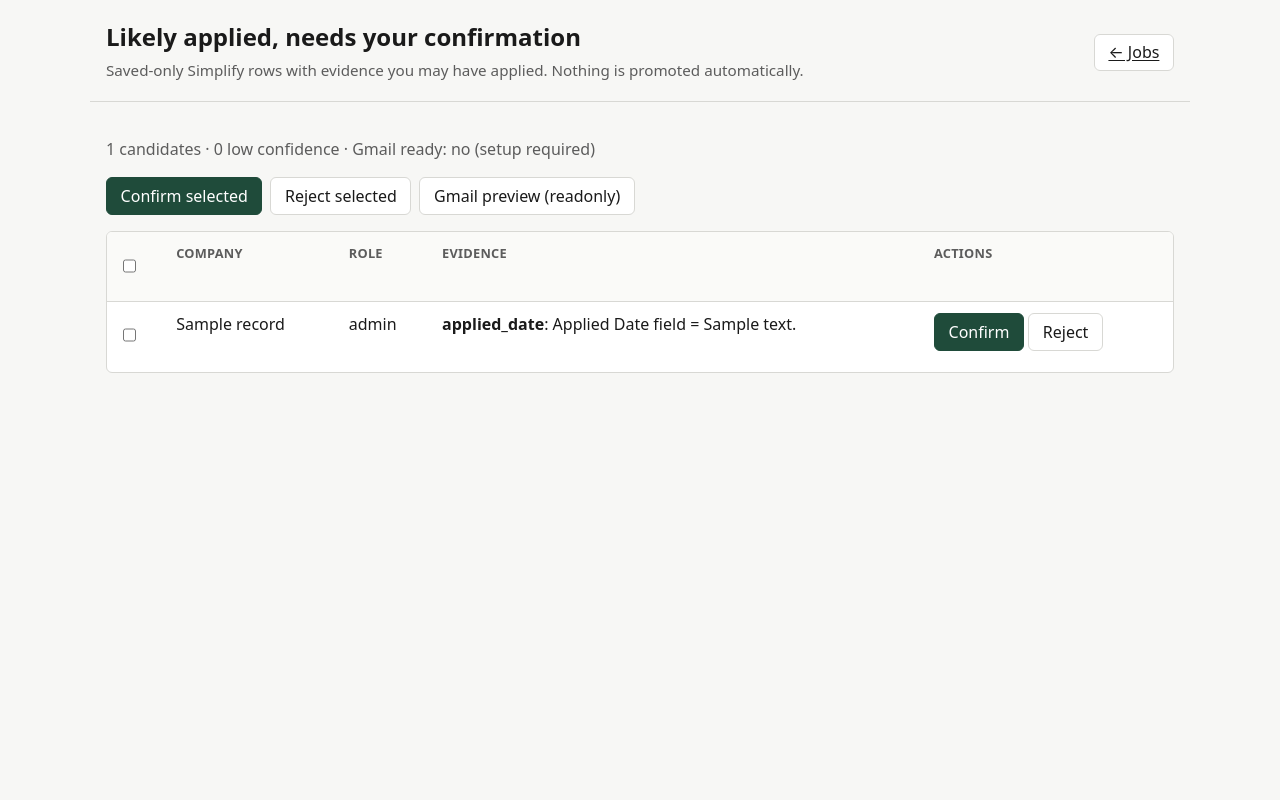
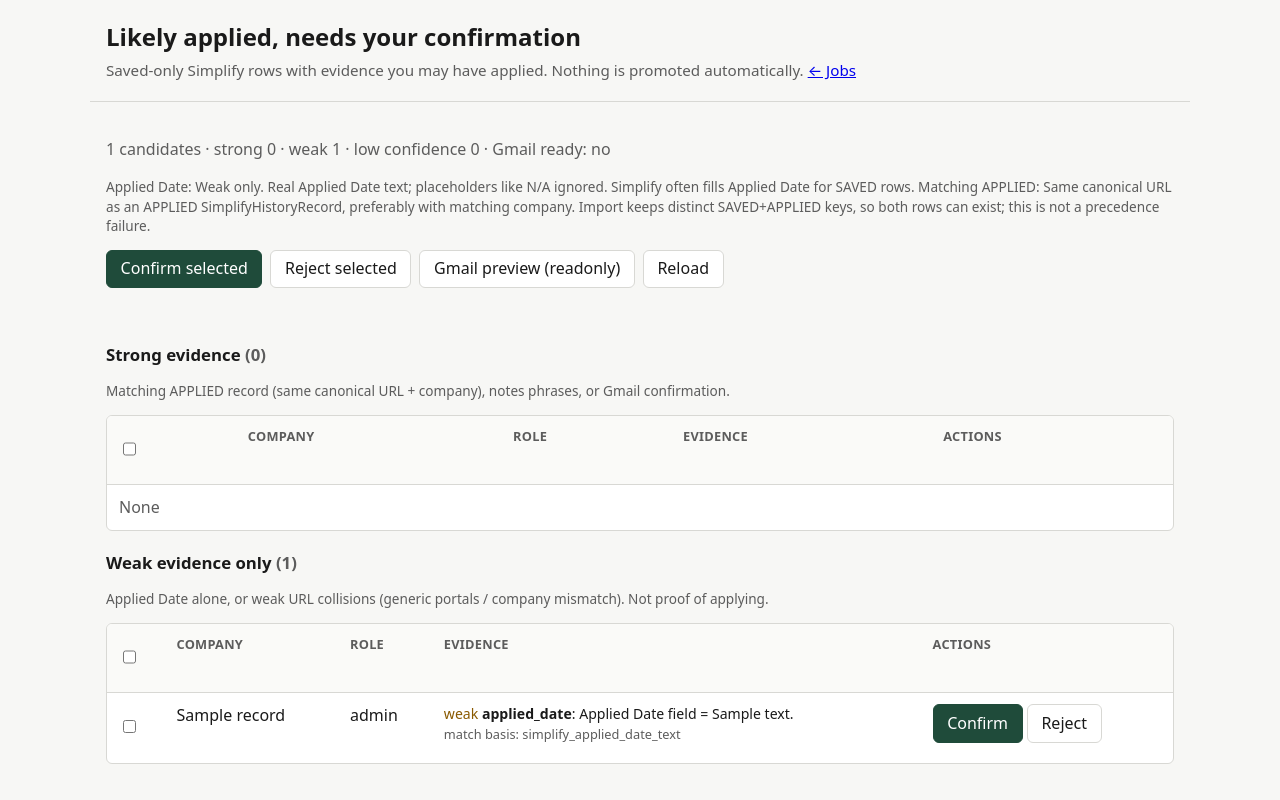
Before and after one commit to amanjakunnel/Ganesha, a FastAPI app: page /likely-applied in a window 1280 px wide. Run offline with FastAPI, Linux system fonts and the light colour scheme; tables that the repository leaves empty hold one stand-in row (values such as "Sample post").

Commit message:
Fix likely-applied review: evidence grouping, N/A dates, and OAuth hang.
Treat Simplify Applied Date placeholders as non-evidence, require company with
canonical-URL matches for strong signals, and harden local Gmail OAuth bind.

Co-authored-by: Cursor <cursoragent@cursor.com>

```diff
--- a/apps/dashboard/routes.py
+++ b/apps/dashboard/routes.py
@@ -733,21 +733,15 @@ class LikelyAppliedActionBody(BaseModel):
 def api_likely_applied(
     session: Session = Depends(get_session),
 ) -> JSONResponse:
-    from packages.core.services.likely_applied_service import list_likely_applied
+    from packages.core.services.likely_applied_service import list_likely_applied_grouped
     from packages.core.services.gmail_application_match import gmail_ready, gmail_paths
 
     try:
         check_database(session)
-        items = [c.to_dict() for c in list_likely_applied(session)]
-        return JSONResponse(
-            {
-                "items": items,
-                "count": len(items),
-                "low_confidence": sum(1 for i in items if i.get("low_confidence")),
-                "gmail_ready": gmail_ready(),
-                "gmail_paths": gmail_paths(),
-            }
-        )
+        payload = list_likely_applied_grouped(session)
+        payload["gmail_ready"] = gmail_ready()
+        payload["gmail_paths"] = gmail_paths()
+        return JSONResponse(payload)
     except Exception as exc:
         if is_database_unavailable(exc):
             return JSONResponse({"error": DB_UNAVAILABLE_MESSAGE}, status_code=503)
--- a/apps/dashboard/templates/likely_applied.html
+++ b/apps/dashboard/templates/likely_applied.html
@@ -5,98 +5,261 @@
   <meta name="viewport" content="width=device-width, initial-scale=1">
   <title>Likely applied — Ganesha</title>
   <link rel="stylesheet" href="/static/dashboard.css">
+  <style>
+    .group-heading { margin: 1.25rem 0 0.5rem; font-size: 1.05rem; }
+    .evidence-block { font-size: 0.88rem; }
+    .evidence-block .match-basis { color: var(--muted); font-size: 0.8rem; }
+    .strength-strong { color: #1b5e20; font-weight: 600; }
+    .strength-weak { color: #8a5a00; }
+    .status-line { margin: 0.5rem 0; min-height: 1.2em; }
+    .err { color: var(--danger); }
+  </style>
 </head>
 <body>
   <header class="site-header">
     <div class="header-text">
       <h1>Likely applied, needs your confirmation</h1>
-      <p class="subtitle">Saved-only Simplify rows with evidence you may have applied. Nothing is promoted automatically.</p>
+      <p class="subtitle">Saved-only Simplify rows with evidence you may have applied. Nothing is promoted automatically. <a href="/">← Jobs</a></p>
     </div>
-    <p><a class="btn" href="/">← Jobs</a></p>
   </header>
   <main>
     <p id="summary" class="muted">Loading…</p>
-    <div class="filter-actions" style="margin-bottom:1rem">
+    <p id="rules" class="muted" style="font-size:0.85rem"></p>
+    <div class="filter-actions" style="margin-bottom:1rem; display:flex; gap:0.5rem; flex-wrap:wrap">
       <button type="button" class="btn primary" id="bulk-confirm">Confirm selected</button>
       <button type="button" class="btn" id="bulk-reject">Reject selected</button>
       <button type="button" class="btn" id="gmail-preview">Gmail preview (readonly)</button>
+      <button type="button" class="btn" id="gmail-apply" hidden>Persist Gmail evidence</button>
+      <button type="button" class="btn" id="reload">Reload</button>
     </div>
+    <p id="action-status" class="status-line" role="status"></p>
     <p id="gmail-status" class="muted" hidden></p>
+
+    <h2 class="group-heading">Strong evidence <span id="strong-count" class="muted"></span></h2>
+    <p class="muted" style="font-size:0.85rem">Matching APPLIED record (same canonical URL + company), notes phrases, or Gmail confirmation.</p>
     <div class="table-wrap">
-      <table class="jobs-table">
+      <table class="jobs-table" id="strong-table">
         <thead>
           <tr>
-            <th scope="col"><input type="checkbox" id="select-all" aria-label="Select all"></th>
+            <th scope="col"><input type="checkbox" id="select-strong" aria-label="Select strong"></th>
             <th scope="col">Company</th>
             <th scope="col">Role</th>
             <th scope="col">Evidence</th>
             <th scope="col">Actions</th>
           </tr>
         </thead>
-        <tbody id="rows"></tbody>
+        <tbody id="strong-rows"></tbody>
+      </table>
+    </div>
+
+    <h2 class="group-heading">Weak evidence only <span id="weak-count" class="muted"></span></h2>
+    <p class="muted" style="font-size:0.85rem">Applied Date alone, or weak URL collisions (generic portals / company mismatch). Not proof of applying.</p>
+    <div class="table-wrap">
+      <table class="jobs-table" id="weak-table">
+        <thead>
+          <tr>
+            <th scope="col"><input type="checkbox" id="select-weak" aria-label="Select weak"></th>
+            <th scope="col">Company</th>
+            <th scope="col">Role</th>
+            <th scope="col">Evidence</th>
+            <th scope="col">Actions</th>
+          </tr>
+        </thead>
+        <tbody id="weak-rows"></tbody>
       </table>
     </div>
   </main>
   <script>
     function escapeHtml(v) {
-      return String(v).replace(/&/g,"&amp;").replace(/</g,"&lt;").replace(/>/g,"&gt;").replace(/"/g,"&quot;");
+      return String(v == null ? "" : v)
+        .replace(/&/g, "&amp;")
+        .replace(/</g, "&lt;")
+        .replace(/>/g, "&gt;")
+        .replace(/"/g, "&quot;");
     }
-    async function load() {
-      const res = await fetch("/api/likely-applied");
-      const data = await res.json();
-      const summary = document.getElementById("summary");
-      summary.textContent = `${data.count || 0} candidates · ${data.low_confidence || 0} low confidence · Gmail ready: ${data.gmail_ready ? "yes" : "no (setup required)"}`;
-      const tbody = document.getElementById("rows");
+
+    function setStatus(msg, isErr) {
+      const el = document.getElementById("action-status");
+      el.textContent = msg || "";
+      el.className = "status-line" + (isErr ? " err" : "");
+    }
+
+    function renderEvidence(item) {
+      return (item.evidence || [])
+        .map((e) => {
+          const strength = e.strength || "weak";
+          const basis = e.match_basis
+            ? `<div class="match-basis">match basis: ${escapeHtml(e.match_basis)}</div>`
+            : "";
+          return (
+            `<div class="evidence-block">` +
+            `<span class="strength-${escapeHtml(strength)}">${escapeHtml(strength)}</span> ` +
+            `<strong>${escapeHtml(e.kind)}</strong>: ${escapeHtml(e.detail)}` +
+            basis +
+            `</div>`
+          );
+        })
+        .join("");
+    }
+
+    function renderRows(tbody, items) {
       tbody.innerHTML = "";
-      for (const item of data.items || []) {
+      if (!items.length) {
         const tr = document.createElement("tr");
-        const evidence = (item.evidence || []).map(e =>
-          `<div><strong>${escapeHtml(e.kind)}</strong>: ${escapeHtml(e.detail)}</div>`
-        ).join("");
-        const low = item.low_confidence ? ' <span class="new-badge">low confidence</span>' : "";
+        tr.innerHTML = `<td colspan="5" class="muted">None</td>`;
+        tbody.appendChild(tr);
+        return;
+      }
+      for (const item of items) {
+        const tr = document.createElement("tr");
+        const low = item.low_confidence
+          ? ' <span class="new-badge">low confidence</span>'
+          : "";
         tr.innerHTML = `
           <td><input type="checkbox" class="row-check" value="${escapeHtml(item.record_id)}"></td>
           <td>${escapeHtml(item.company)}${low}</td>
           <td>${escapeHtml(item.role)}</td>
-          <td>${evidence || "—"}</td>
+          <td>${renderEvidence(item) || "—"}</td>
           <td>
             <button type="button" class="btn primary act-confirm" data-id="${escapeHtml(item.record_id)}">Confirm</button>
             <button type="button" class="btn act-reject" data-id="${escapeHtml(item.record_id)}">Reject</button>
           </td>`;
         tbody.appendChild(tr);
       }
-      tbody.querySelectorAll(".act-confirm").forEach(btn => btn.addEventListener("click", () => act("confirm", [btn.dataset.id])));
-      tbody.querySelectorAll(".act-reject").forEach(btn => btn.addEventListener("click", () => act("reject", [btn.dataset.id])));
+      tbody.querySelectorAll(".act-confirm").forEach((btn) =>
+        btn.addEventListener("click", () => act("confirm", [btn.dataset.id]))
+      );
+      tbody.querySelectorAll(".act-reject").forEach((btn) =>
+        btn.addEventListener("click", () => act("reject", [btn.dataset.id]))
+      );
     }
+
+    async function load() {
+      setStatus("Loading…");
+      try {
+        const res = await fetch("/api/likely-applied");
+        const data = await res.json();
+        if (!res.ok) {
+          setStatus(data.error || `Load failed (${res.status})`, true);
+          return;
+        }
+        document.getElementById("summary").textContent =
+          `${data.count || 0} candidates · strong ${data.strong_count || 0} · weak ${data.weak_count || 0} · ` +
+          `low confidence ${data.low_confidence || 0} · Gmail ready: ${data.gmail_ready ? "yes" : "no"}`;
+        document.getElementById("strong-count").textContent = `(${data.strong_count || 0})`;
+        document.getElementById("weak-count").textContent = `(${data.weak_count || 0})`;
+        const rules = data.evidence_rules || {};
+        document.getElementById("rules").textContent =
+          `Applied Date: ${rules.applied_date || ""} Matching APPLIED: ${rules.matching_applied_record || ""}`;
+        renderRows(document.getElementById("strong-rows"), data.strong || []);
+        renderRows(document.getElementById("weak-rows"), data.weak || []);
+        setStatus("");
+      } catch (err) {
+        setStatus("Load failed: " + (err && err.message ? err.message : err), true);
+      }
+    }
+
     async function act(action, ids) {
-      if (!ids.length) return;
-      await fetch("/api/likely-applied/action", {
+      ids = (ids || []).filter(Boolean);
+      if (!ids.length) {
+        setStatus("Select at least one row.", true);
+        return;
+      }
+      setStatus(`${action}ing ${ids.length}…`);
+      try {
+        const res = await fetch("/api/likely-applied/action", {
           method: "POST",
-        headers: {"Content-Type": "application/json"},
-        body: JSON.stringify({action, record_ids: ids}),
+          headers: { "Content-Type": "application/json" },
+          body: JSON.stringify({ action, record_ids: ids }),
         });
+        const data = await res.json();
+        if (!res.ok) {
+          setStatus(data.error || `Action failed (${res.status})`, true);
+          return;
+        }
+        setStatus(
+          action === "confirm"
+            ? `Confirmed ${data.confirmed || 0}.`
+            : `Rejected ${data.rejected || 0}.`
+        );
         await load();
+      } catch (err) {
+        setStatus("Action failed: " + (err && err.message ? err.message : err), true);
       }
+    }
+
     function selectedIds() {
-      return [...document.querySelectorAll(".row-check:checked")].map(el => el.value);
+      return [...document.querySelectorAll(".row-check:checked")].map((el) => el.value);
     }
-    document.getElementById("bulk-confirm").addEventListener("click", () => act("confirm", selectedIds()));
-    document.getElementById("bulk-reject").addEventListener("click", () => act("reject", selectedIds()));
-    document.getElementById("select-all").addEventListener("change", (e) => {
-      document.querySelectorAll(".row-check").forEach(el => { el.checked = e.target.checked; });
+
+    function wireSelect(masterId, scopeId) {
+      const master = document.getElementById(masterId);
+      master.addEventListener("change", () => {
+        document
+          .querySelectorAll(`#${scopeId} .row-check`)
+          .forEach((el) => {
+            el.checked = master.checked;
           });
+      });
+    }
+
+    document.getElementById("bulk-confirm").addEventListener("click", () =>
+      act("confirm", selectedIds())
+    );
+    document.getElementById("bulk-reject").addEventListener("click", () =>
+      act("reject", selectedIds())
+    );
+    document.getElementById("reload").addEventListener("click", () => load());
+    wireSelect("select-strong", "strong-rows");
+    wireSelect("select-weak", "weak-rows");
+
+    let lastPreview = null;
     document.getElementById("gmail-preview").addEventListener("click", async () => {
       const el = document.getElementById("gmail-status");
+      const applyBtn = document.getElementById("gmail-apply");
       el.hidden = false;
-      el.textContent = "Running Gmail preview…";
-      const res = await fetch("/api/likely-applied/gmail-preview", {method: "POST"});
+      applyBtn.hidden = true;
+      lastPreview = null;
+      el.textContent = "Running Gmail preview (may open a browser consent window)…";
+      try {
+        const res = await fetch("/api/likely-applied/gmail-preview", { method: "POST" });
         const data = await res.json();
+        lastPreview = data;
         if (data.setup_required) {
           el.textContent = data.setup_message || "Gmail OAuth setup required.";
           return;
         }
-      el.textContent = `Scanned ${data.scanned}, matched ${data.matched}, low-confidence ${data.low_confidence}, unmatched ${data.unmatched_aggregate}. Nothing written. Use apply endpoint after review.`;
+        el.textContent =
+          `Preview (nothing written): scanned ${data.scanned}, matched ${data.matched}, ` +
+          `low-confidence ${data.low_confidence}, unmatched ${data.unmatched_aggregate}.`;
+        if ((data.matched || 0) + (data.low_confidence || 0) > 0) {
+          applyBtn.hidden = false;
+        }
+      } catch (err) {
+        el.textContent = "Gmail preview failed: " + (err && err.message ? err.message : err);
+      }
     });
+
+    document.getElementById("gmail-apply").addEventListener("click", async () => {
+      const el = document.getElementById("gmail-status");
+      el.textContent = "Persisting Gmail evidence (no auto-promote)…";
+      try {
+        const res = await fetch("/api/likely-applied/gmail-apply", { method: "POST" });
+        const data = await res.json();
+        if (!res.ok || data.setup_required) {
+          el.textContent = data.setup_message || data.error || "Persist failed.";
+          return;
+        }
+        el.textContent =
+          `Persisted evidence: matched ${data.matched}, low-confidence ${data.low_confidence}. ` +
+          `Review the strong group; nothing was auto-promoted.`;
+        document.getElementById("gmail-apply").hidden = true;
+        await load();
+      } catch (err) {
+        el.textContent = "Persist failed: " + (err && err.message ? err.message : err);
+      }
+    });
+
     load();
   </script>
 </body>
```
Also changed, not shown: packages/core/services/gmail_application_match.py (+20 -2 lines), packages/core/services/likely_applied_service.py (+179 -21 lines), tests/unit/test_likely_applied.py (+44 -11 lines), 1 other file. Lines whose indentation alone changed are shown as unchanged.
